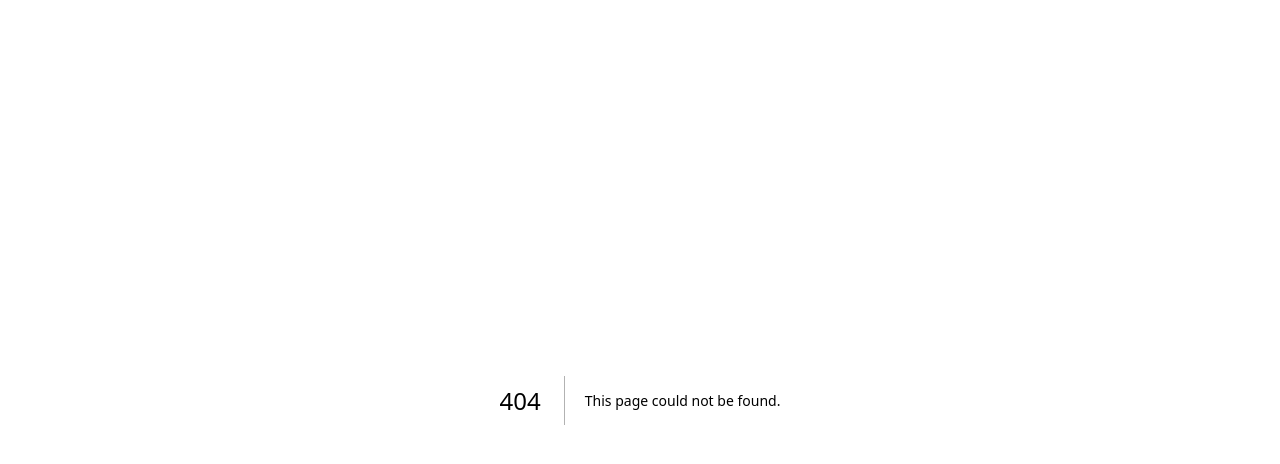
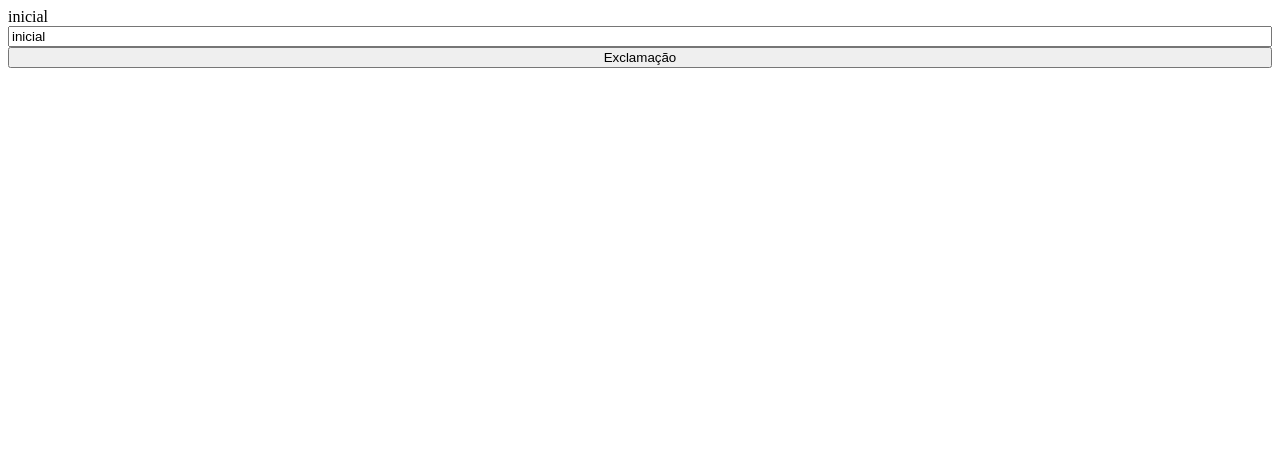
Before and after one commit to SamillyNunes/nextjs-exercises, a Next.js app: page /state/form in a window 1280 px wide. Before the commit this address had no page. Shown: the top 464 px of the page. Built offline with nearby package versions, Linux system fonts and the light colour scheme.

Commit message:
working with controlled components

```diff
--- /dev/null
+++ b/pages/state/form.jsx
@@ -0,0 +1,21 @@
+import { useState } from "react";
+
+export default function Form(){
+
+    const [value, setValue] = useState("inicial");
+
+    function changeValue(){
+        setValue(value+"!");
+    }
+
+    return (
+        <div style={{
+            display: "flex",
+            flexDirection: "column",
+        }}>
+            <span> {value} </span>
+            <input type="text" value={value} onChange={e => setValue(e.target.value)} />
+            <button onClick={changeValue} >Exclamação</button>
+        </div>
+    );
+}
```
